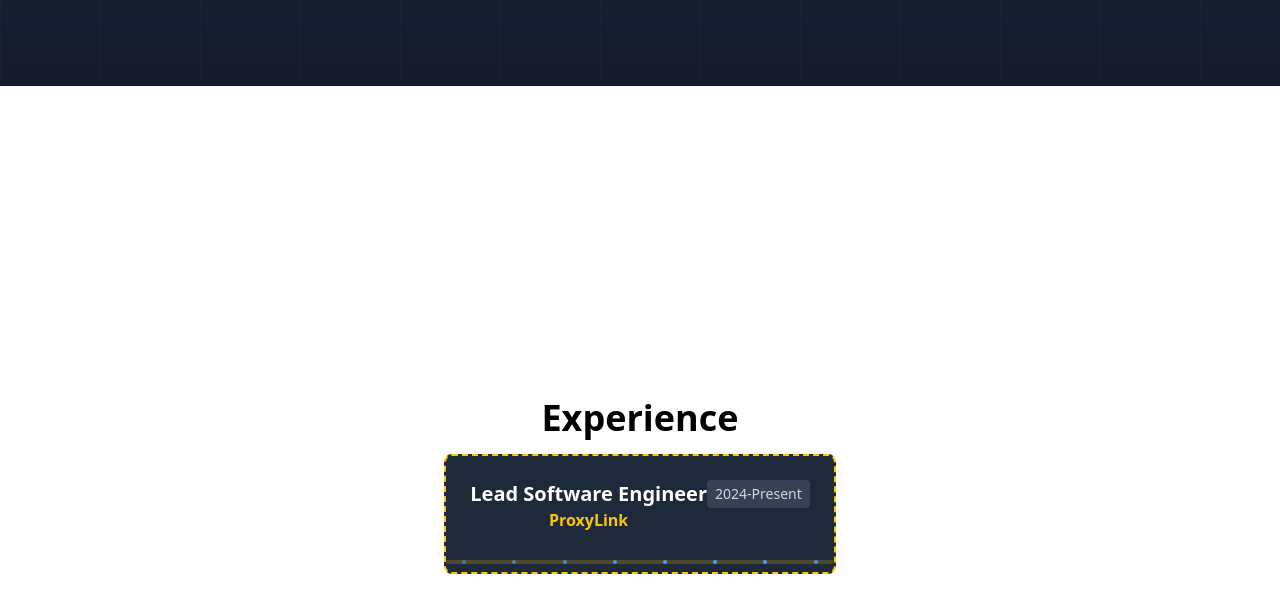
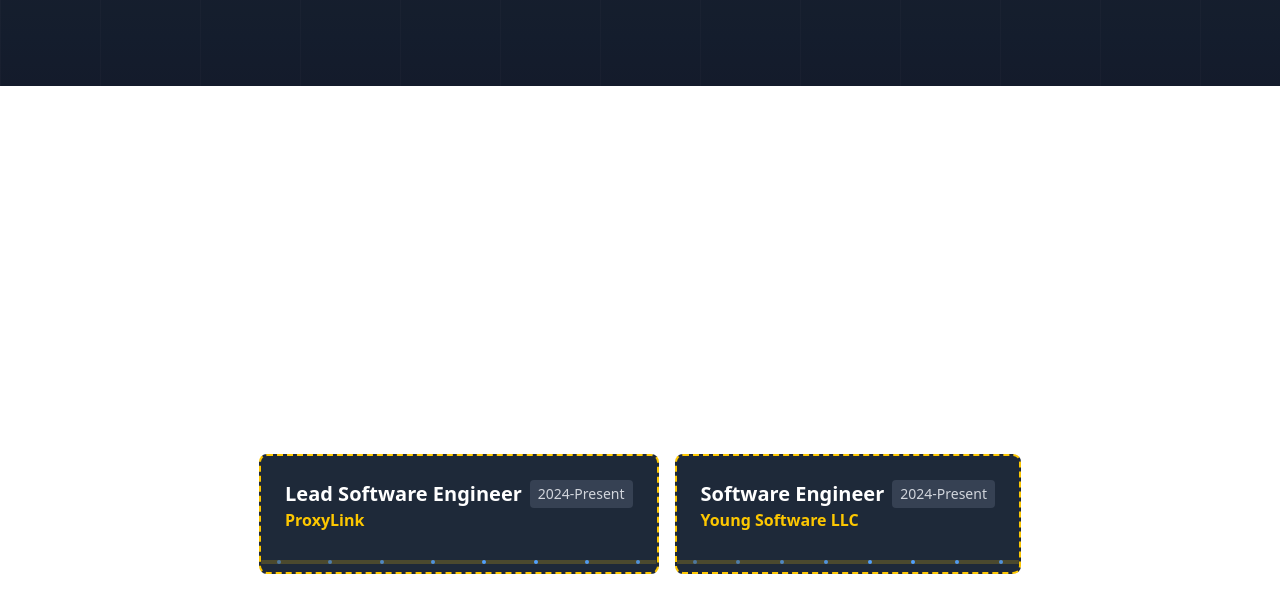
Before and after one commit to asankar04/asankar04, a React (Vite) app: page / in a window 1280 px wide. Shown: the part 714-1326 px from the top of the page. Built offline with nearby package versions, Linux system fonts and the light colour scheme.

Commit message:
minor styling changes

```diff
--- a/src/components/AnimatedBackground.tsx
+++ b/src/components/AnimatedBackground.tsx
@@ -14,7 +14,7 @@ export default function AnimatedBackground() {
 
   const generatePlanes = () => {
     const newPlanes: Plane[] = [];
-    for (let i = 0; i < 12; i++) {
+    for (let i = 0; i < 14; i++) {
       newPlanes.push({
         id: i,
         x: Math.random() * 100, // horizontal position
--- a/src/components/Experience.tsx
+++ b/src/components/Experience.tsx
@@ -3,12 +3,19 @@ import RunwayCard from './RunwayCard';
 export default function ExperiencePage() {
   return (
     <div className="flex flex-col items-center text-center max-w-4xl mx-auto px-4 space-y-4">
-      <h1 className="text-4xl font-bold">Experience</h1>
-      <RunwayCard
-        title="Lead Software Engineer"
-        company="ProxyLink"
-        duration="2024-Present"
-      />
+      <h1 className="text-4xl font-bold text-white">Experience</h1>
+      <div className="flex items-center gap-4">
+        <RunwayCard
+          title="Lead Software Engineer"
+          company="ProxyLink"
+          duration="2024-Present"
+        />
+        <RunwayCard
+          title="Software Engineer"
+          company="Young Software LLC"
+          duration="2024-Present"
+        />
+      </div>
     </div>
   );
 }
--- a/src/components/Landing.tsx
+++ b/src/components/Landing.tsx
@@ -40,7 +40,7 @@ export default function LandingPage() {
         className="relative z-10 block px-4 py-2 font-mono tracking-wide hover:animate-pulse"
         variants={{
           initial: {
-            color: '#111827', // gray-900
+            color: 'white',
             textShadow: 'none',
           },
           hover: {
--- a/src/components/RunwayCard.tsx
+++ b/src/components/RunwayCard.tsx
@@ -21,14 +21,14 @@ export default function RunwayCard({
 
       {/* Content */}
       <div className="relative z-10">
-        <div className="flex justify-between items-start mb-4">
-          <div>
+        <div className="flex flex-col justify-between items-start mb-4">
+          <div className="flex items-center gap-2">
             <h3 className="text-xl font-bold text-white">{title}</h3>
-            <p className="text-yellow-400 font-semibold">{company}</p>
+            <span className="text-gray-300 text-sm bg-gray-700 px-2 py-1 rounded">
+              {duration}
+            </span>
           </div>
-          <span className="text-gray-300 text-sm bg-gray-700 px-2 py-1 rounded">
-            {duration}
-          </span>
+          <p className="text-yellow-400 font-semibold">{company}</p>
         </div>
       </div>
 
```
